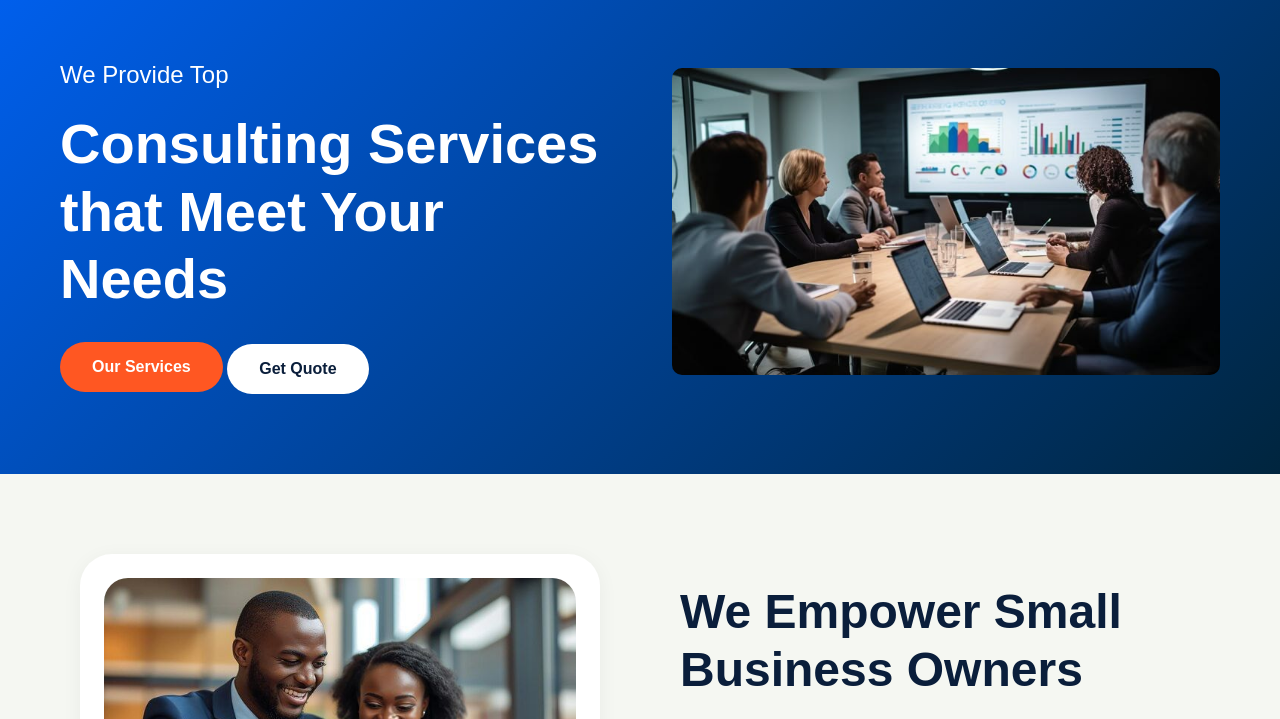
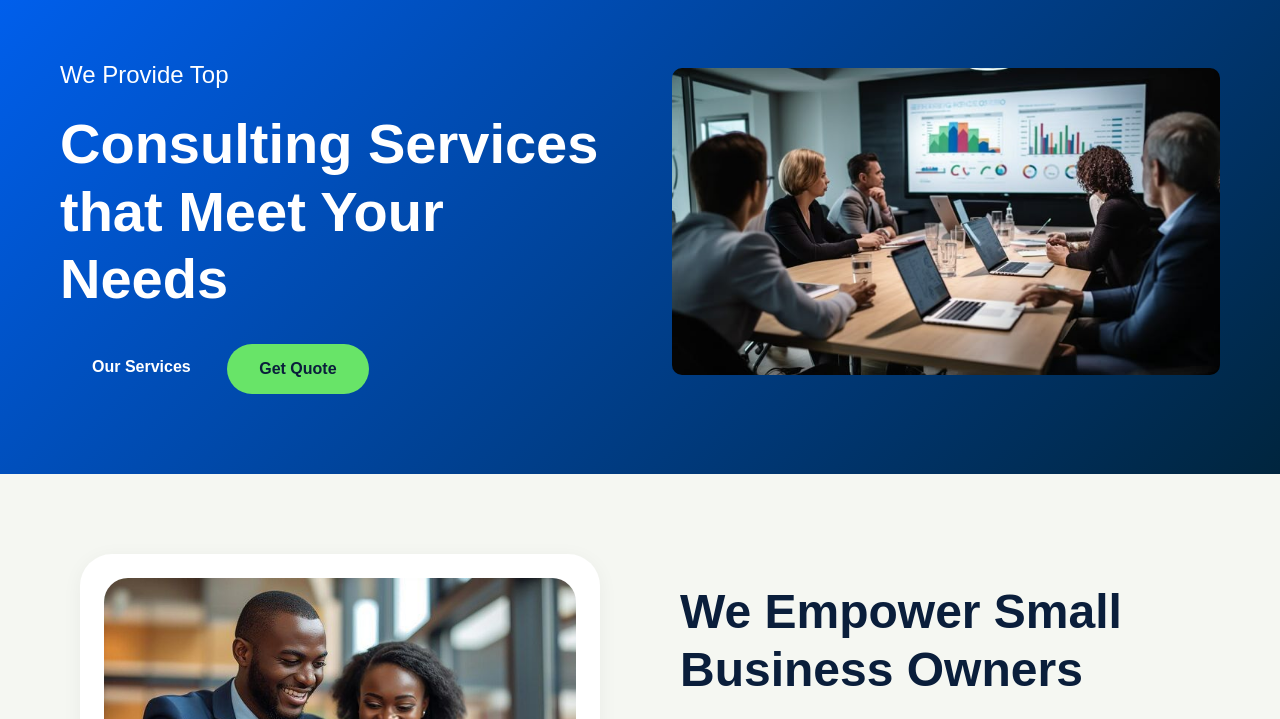
Before and after one commit to tambasii/ilorie, a plain HTML site: page index.html in a window 1280 px wide. In both pictures the pointer is over the button "Our Services". Shown: the part 64-783 px from the top of the page. Drawn offline with Linux system fonts and the light colour scheme.

Commit message:
I added my modified projects folder

```diff
--- a/style.css
+++ b/style.css
@@ -102,6 +102,9 @@ body {
 
 .btn:hover {
     transform: translateY(-2px);
+   background-color: transparent;
+   outline: none;
+   border:2px #fff;
 }
 
 .btn-primary {
@@ -110,7 +113,7 @@ body {
 }
 
 .btn-secondary {
-    background: white;
+    background: rgb(104, 228, 104);
     color: var(--primary-color);
 }
 
```
